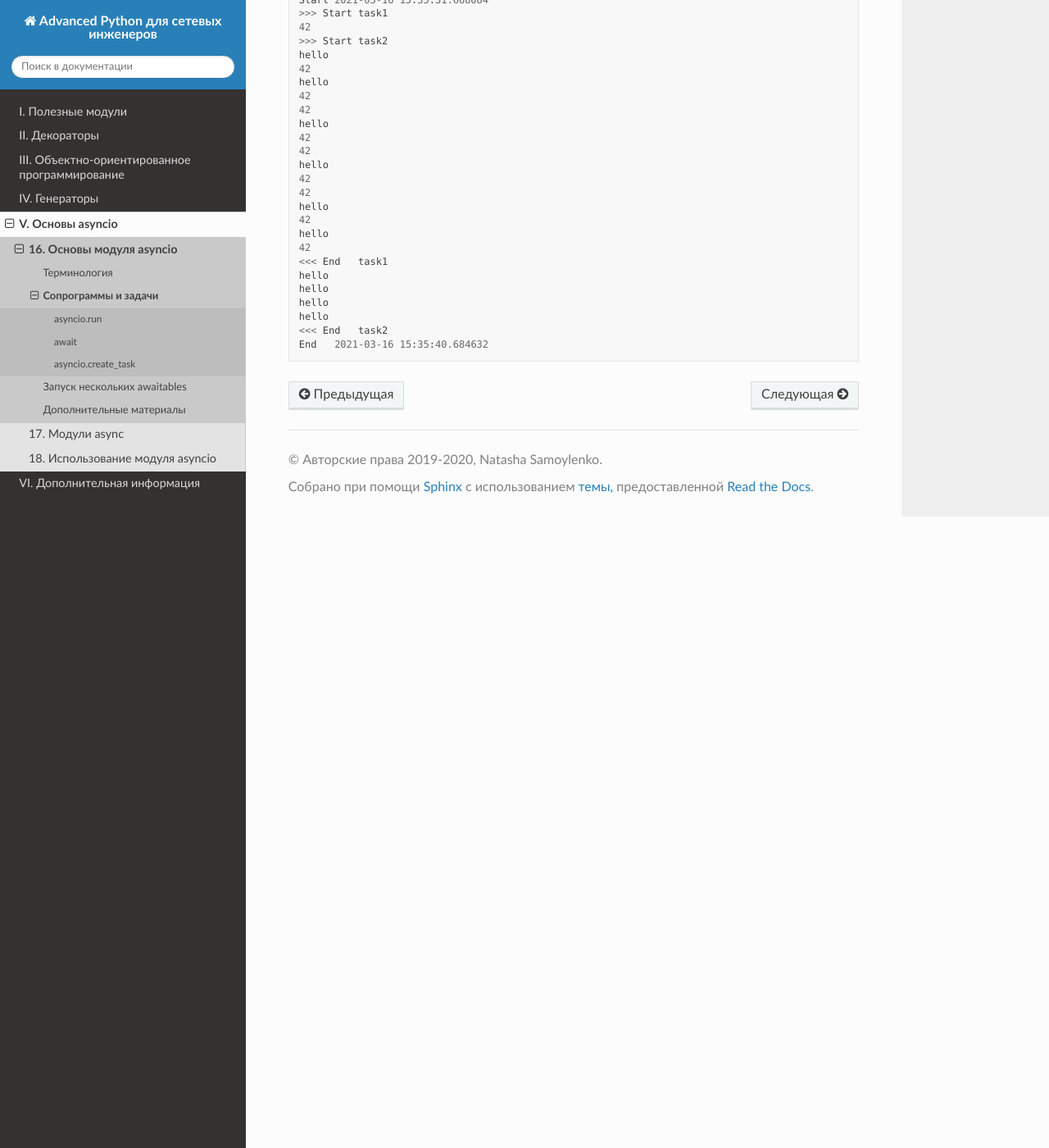
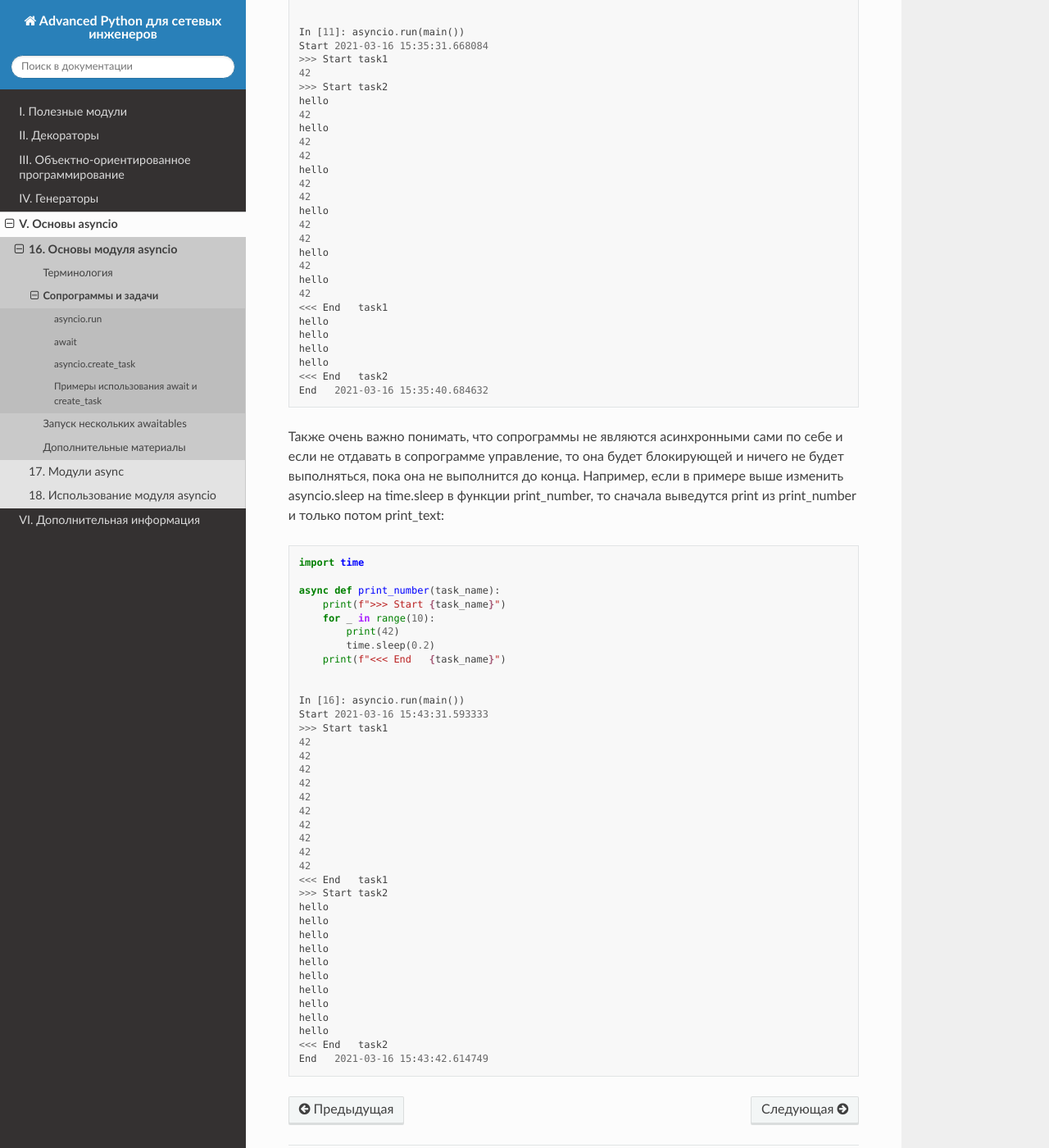
Before and after one commit to natenka/advpyneng-book, a Sphinx documentation site: the page built from docs/source/book/16_asyncio_basics/basics.rst, in a window 1280 px wide and 1400 px high, scrolled down 4794 px. Shown: the whole window at 82% size. Built offline with Sphinx 7.4.7 and the Read the Docs theme 2.0.0, drawn with Linux system fonts in a browser that asks for light colours; pages that are not in the unit, such as notebooks, are missing from menus; some of the changed text lies outside the part shown.

Commit message:
update asyncio basics

```diff
--- a/docs/source/book/16_asyncio_basics/basics.rst
+++ b/docs/source/book/16_asyncio_basics/basics.rst
@@ -156,6 +156,9 @@ asyncio.create_task. Она возвращает объект Task, которы
 и цикл событий их запустит, как только появится возможность.
 При этом обе сопрограммы уже будут работать и await уже только ждет их результат.
 
+Примеры использования await и create_task
+-----------------------------------------
+
 Что именно использовать await или create_task для запуска сопрограмм, зависит от
 ситуации. Некоторые действия внутри функции должны выполняться последовательно,
 некоторые могут выполняться параллельно.
@@ -280,3 +283,49 @@ asyncio.create_task. Она возвращает объект Task, которы
     hello
     <<< End   task2
     End   2021-03-16 15:35:40.684632
+
+Также очень важно понимать, что сопрограммы не являются асинхронными сами по себе
+и если не отдавать в сопрограмме управление, то она будет блокирующей и ничего не будет
+выполняться, пока она не выполнится до конца.
+Например, если в примере выше изменить asyncio.sleep на time.sleep в функции print_number,
+то сначала выведутся print из print_number и только потом print_text:
+
+.. code:: python
+
+    import time
+
+    async def print_number(task_name):
+        print(f">>> Start {task_name}")
+        for _ in range(10):
+            print(42)
+            time.sleep(0.2)
+        print(f"<<< End   {task_name}")
+
+
+    In [16]: asyncio.run(main())
+    Start 2021-03-16 15:43:31.593333
+    >>> Start task1
+    42
+    42
+    42
+    42
+    42
+    42
+    42
+    42
+    42
+    42
+    <<< End   task1
+    >>> Start task2
+    hello
+    hello
+    hello
+    hello
+    hello
+    hello
+    hello
+    hello
+    hello
+    hello
+    <<< End   task2
+    End   2021-03-16 15:43:42.614749
```
